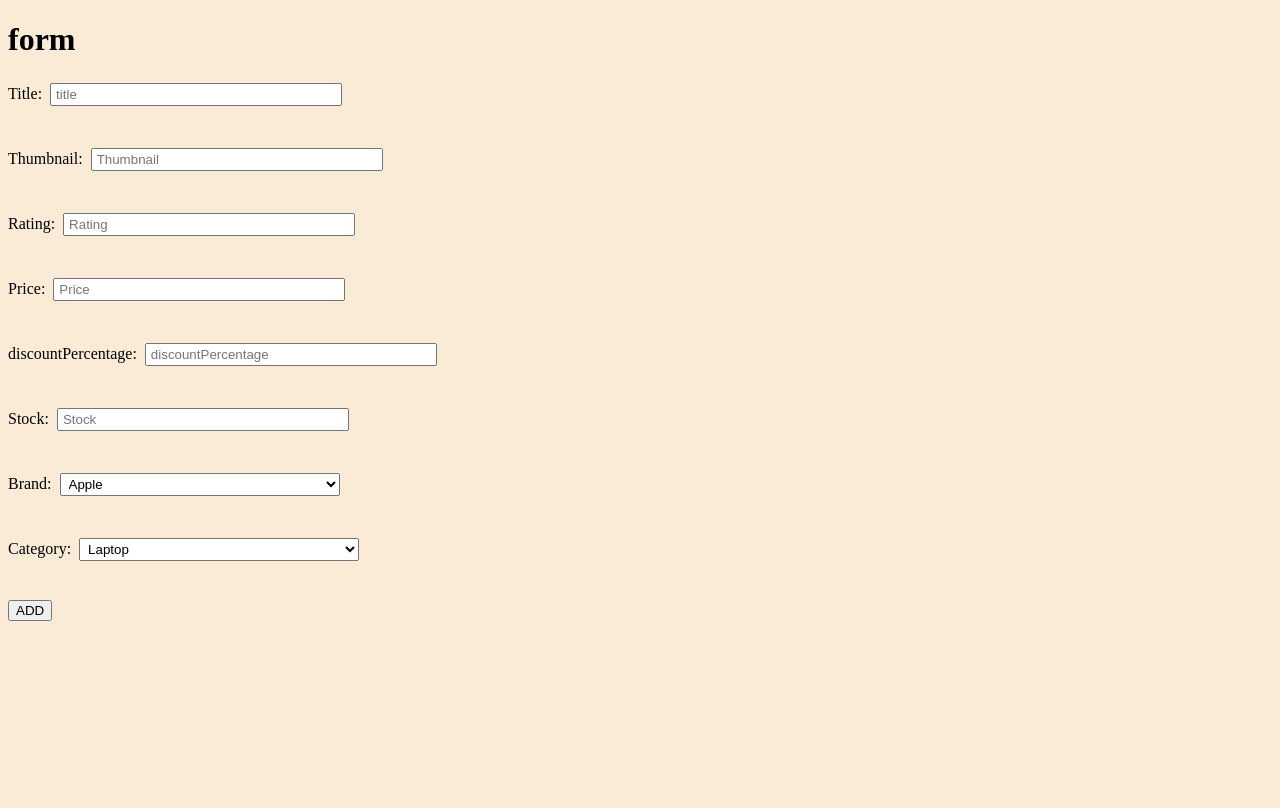
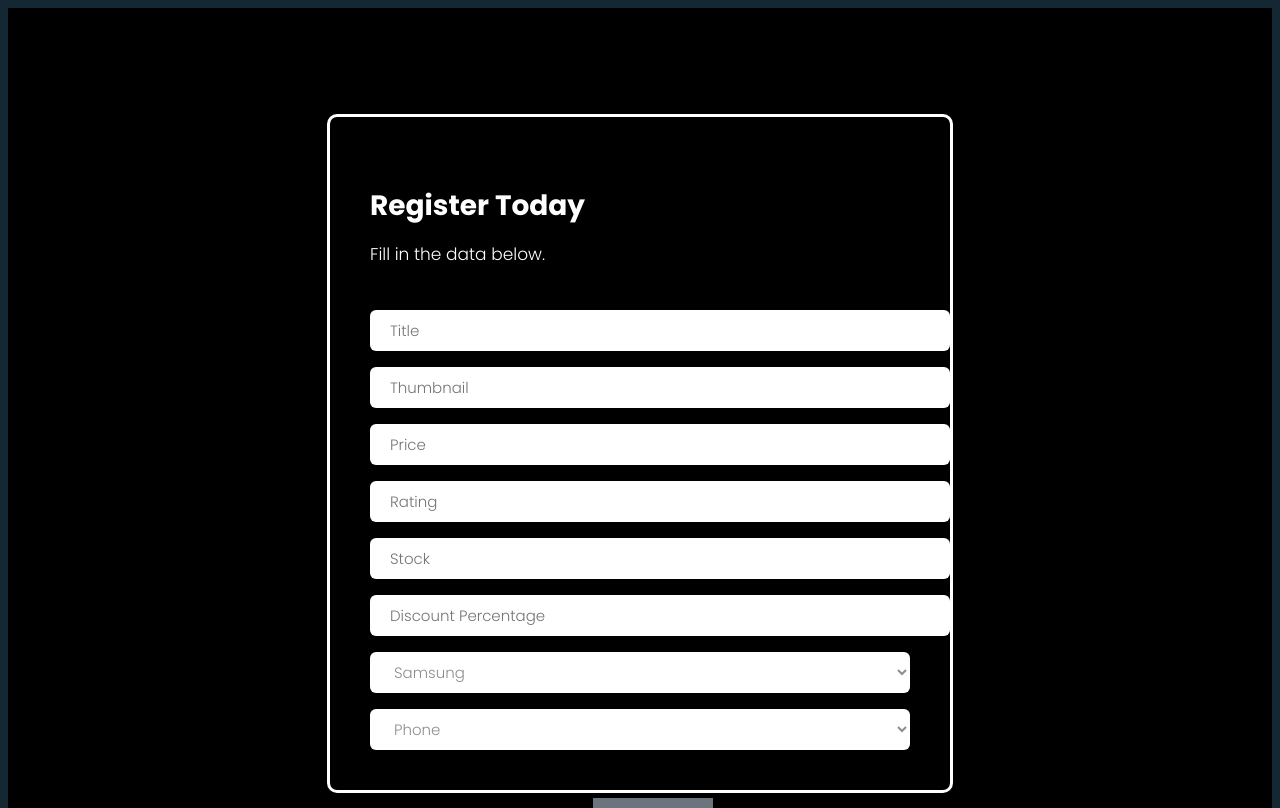
Before and after one commit to meet1334/12-hours, a Node server app: page /api/products/add in a window 1280 px wide. Before the commit the page ends 621 px from the top, so only its background shows below. Run offline with Node 20, Linux system fonts and the light colour scheme; some libraries are stand-ins or nearby versions.

Commit message:
added bootstarp form

```diff
--- a/pages/addProduct.ejs
+++ b/pages/addProduct.ejs
@@ -7,55 +7,241 @@
     <title>ADD PRODUCTS</title>
 </head>
 <style>
-    .input {
-        width: 280px;
-        padding: 2px 4px;
-        margin: 3px 4px;
+    @import url('https://fonts.googleapis.com/css2?family=Poppins:wght@300;400;500;700;900&display=swap');
+
+    *,
+    body {
+        font-family: 'Poppins', sans-serif;
+        font-weight: 400;
+        -webkit-font-smoothing: antialiased;
+        text-rendering: optimizeLegibility;
+        -moz-osx-font-smoothing: grayscale;
+    }
+
+    html,
+    body {
+        height: 100%;
+        background-color: #152733;
+        overflow: hidden;
+    }
+
+
+    .form-holder {
+        display: flex;
+        flex-direction: column;
+        justify-content: center;
+        align-items: center;
+        text-align: center;
+        min-height: 100vh;
+    }
+
+    .form-holder .form-content {
+        position: relative;
+        text-align: center;
+        display: -webkit-box;
+        display: -moz-box;
+        display: -ms-flexbox;
+        display: -webkit-flex;
+        display: flex;
+        -webkit-justify-content: center;
+        justify-content: center;
+        -webkit-align-items: center;
+        align-items: center;
+        padding: 60px;
+    }
+
+    .form-content .form-items {
+        border: 3px solid #fff;
+        padding: 40px;
+        display: inline-block;
+        width: 100%;
+        min-width: 540px;
+        -webkit-border-radius: 10px;
+        -moz-border-radius: 10px;
+        border-radius: 10px;
+        text-align: left;
+        -webkit-transition: all 0.4s ease;
+        transition: all 0.4s ease;
+    }
+
+    .form-content h3 {
+        color: #fff;
+        text-align: left;
+        font-size: 28px;
+        font-weight: 600;
+        margin-bottom: 5px;
+    }
+
+    .form-content h3.form-title {
+        margin-bottom: 30px;
+    }
+
+    .form-content p {
+        color: #fff;
+        text-align: left;
+        font-size: 17px;
+        font-weight: 300;
+        line-height: 20px;
+        margin-bottom: 30px;
+    }
+
+
+    .form-content label,
+    .was-validated .form-check-input:invalid~.form-check-label,
+    .was-validated .form-check-input:valid~.form-check-label {
+        color: #fff;
+    }
+
+    .form-content input[type=text],
+    .form-content input[type=number],
+
+    .form-content select {
+        width: 100%;
+        padding: 9px 20px;
+        text-align: left;
+        border: 0;
+        outline: 0;
+        border-radius: 6px;
+        background-color: #fff;
+        font-size: 15px;
+        font-weight: 300;
+        color: #8D8D8D;
+        -webkit-transition: all 0.3s ease;
+        transition: all 0.3s ease;
+        margin-top: 16px;
+    }
+
+
+    .btn-primary {
+        background-color: #6C757D;
+        outline: none;
+        border: 0px;
+        box-shadow: none;
+    }
+
+    .btn-primary:hover,
+    .btn-primary:focus,
+    .btn-primary:active {
+        background-color: #495056;
+        outline: none !important;
+        border: none !important;
+        box-shadow: none;
+    }
+
+    .form-content textarea {
+        position: static !important;
+        width: 100%;
+        padding: 8px 20px;
+        border-radius: 6px;
+        text-align: left;
+        background-color: #fff;
+        border: 0;
+        font-size: 15px;
+        font-weight: 300;
+        color: #8D8D8D;
+        outline: none;
+        resize: none;
+        height: 120px;
+        -webkit-transition: none;
+        transition: none;
+        margin-bottom: 14px;
+    }
+
+    .form-content textarea:hover,
+    .form-content textarea:focus {
+        border: 0;
+        background-color: #ebeff8;
+        color: #8D8D8D;
+    }
+
+    .mv-up {
+        margin-top: -9px !important;
+        margin-bottom: 8px !important;
+    }
+
+    .invalid-feedback {
+        color: #ff606e;
+    }
+
+    .valid-feedback {
+        color: #2acc80;
+    }
+
+    .submit {
+        margin-top: 730px;
+        margin-left: -600px;
+        width: 120px !important;
+        padding: 10px 20px;
+
     }
 </style>
 <script type="text/javascript">
-    // const deleteProduct = async (id) => {
-    //     console.log(id);
-    //     const response = await fetch('/api/products/' + id, {
-    //         method: 'DELETE',
-    //     });
-    //     const doc = await response.json();
-    //     console.log(doc);
-    //     const el = document.getElementById(doc.id);
-    //     el.remove();
-    // }
+
 </script>
 
-<body style=" background-color: antiquewhite;">
-    <h1>form</h1>
-    <form method="post" action="/api/products" enctype="application/x-www-form-urlencoded">
+<body style=" background-color: black;">
+    <div class="form-body">
+        <div class="row">
+            <div class="form-holder">
+                <div class="form-content">
+                    <div class="form-items">
+                        <h3>Register Today</h3>
+                        <p>Fill in the data below.</p>
+                        <form class="requires-validation" novalidate method="post" action="/api/products"
+                            enctype="application/x-www-form-urlencoded">
 
-        <label for="title">Title:</label>
-        <input type="text" id="title" class="input" placeholder="title" name="title"><br><br><br>
-        <label for="Thubnails">Thumbnail:</label>
-        <input type="text" id="Thubnails" class="input" placeholder="Thumbnail" name="thumbnail"><br><br><br>
-        <label for="rating">Rating:</label>
-        <input type="number" id="rating" class="input" placeholder="Rating" name="rating"><br><br><br>
-        <label for="price">Price:</label>
-        <input type="number" id="price" class="input" placeholder="Price" name="price"><br><br><br>
-        <label for="discountPercentage">discountPercentage:</label>
-        <input type="number" id="discountPercentage" class="input" placeholder="discountPercentage" name="discountPercentage"><br><br><br>
-        <label for="Stock">Stock:</label>
-        <input type="number" id="Stock" class="input" placeholder="Stock" name="stock"><br><br><br>
-        <label for="Stock">Brand:</label>
-        <select name="brand" class="input">
+                            <div class="col-md-12">
+                                <input class="form-control" type="text" name="title" placeholder="Title" required>
+                            </div>
+                            <div class="col-md-12">
+                                <input class="form-control" type="text" name="thumbnail" placeholder="Thumbnail"
+                                    required>
+                            </div>
+
+                            <div class="col-md-12">
+                                <input class="form-control" type="number" name="price" placeholder="Price" required>
+                            </div>
+                            <div class="col-md-12">
+                                <input class="form-control" type="number" name="rating" placeholder="Rating" required>
+                            </div>
+                            <div class="col-md-12">
+                                <input class="form-control" type="number" name="stock" placeholder="Stock" required>
+                            </div>
+                            <div class="col-md-12">
+                                <input class="form-control" type="number" name="discountPercentage"
+                                    placeholder="Discount Percentage" required>
+                            </div>
+
+
+                            <div class="col-md-12">
+                                <select class="form-select mt-3" name="brand" required>
+                                    <option selected disabled value="">Samsung</option>
                                     <option value="apple">Apple</option>
                                     <option value="micromax">Micromax</option>
                                     <option value="lava">Lava</option>
-        </select><br><br><br>
-        <label for="Stock">Category:</label>
-        <select name="category" class="input">
+                                </select>
+                            </div>
+                            <div class="col-md-12">
+                                <select class="form-select mt-3" name="category" required>
+                                    <option selected disabled value="">Phone</option>
                                     <option value="laptop">Laptop</option>
                                     <option value="Mobile">Mobile</option>
                                     <option value="Watch">Watch</option>
-        </select><br><br><br>
-        <button type="submit">ADD</button>
+                                </select>
+                            </div>
+                    </div>
+
+
+                    <div class="form-button mt-3 col-md-12">
+                        <button id="submit" type="submit" class="btn btn-primary submit">ADD</button>
+                    </div>
                     </form>
+                </div>
+            </div>
+        </div>
+    </div>
+    </div>
+
 
 
 
```
Lines whose indentation alone changed are shown as unchanged.
